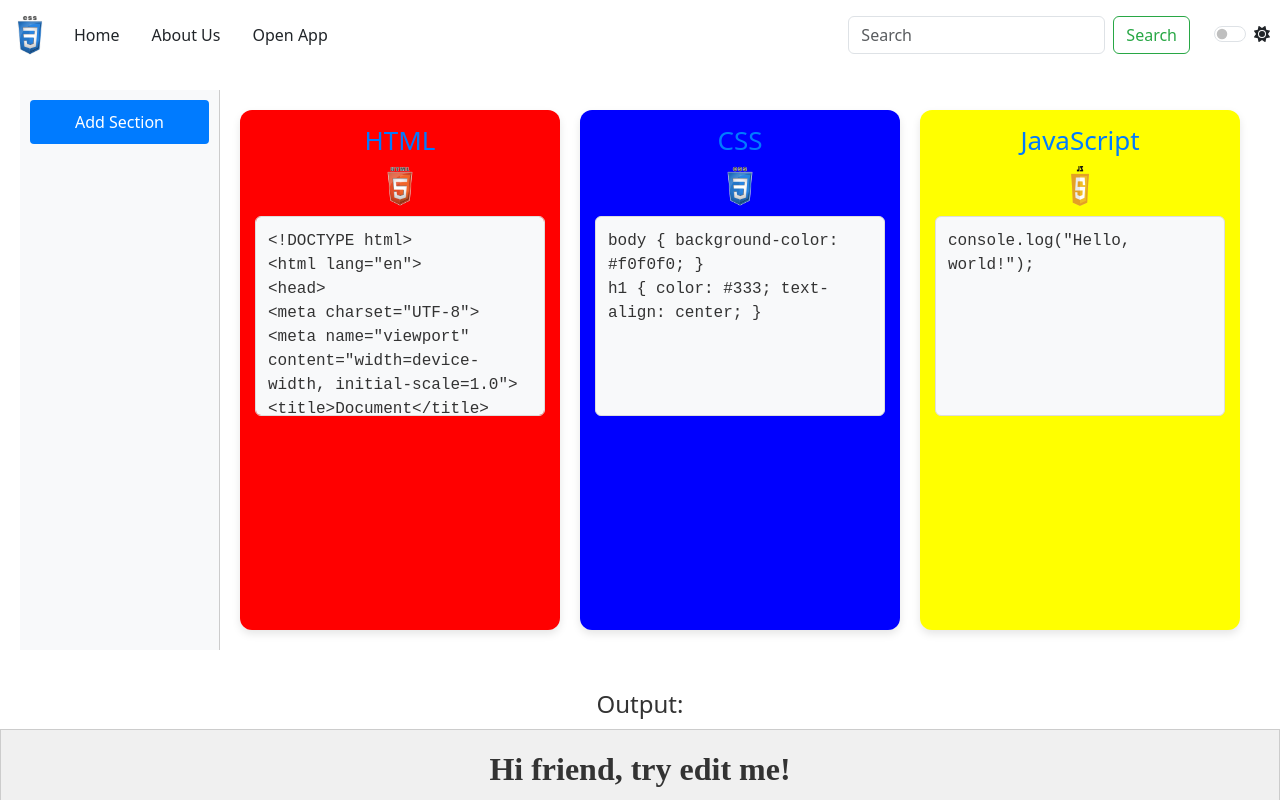
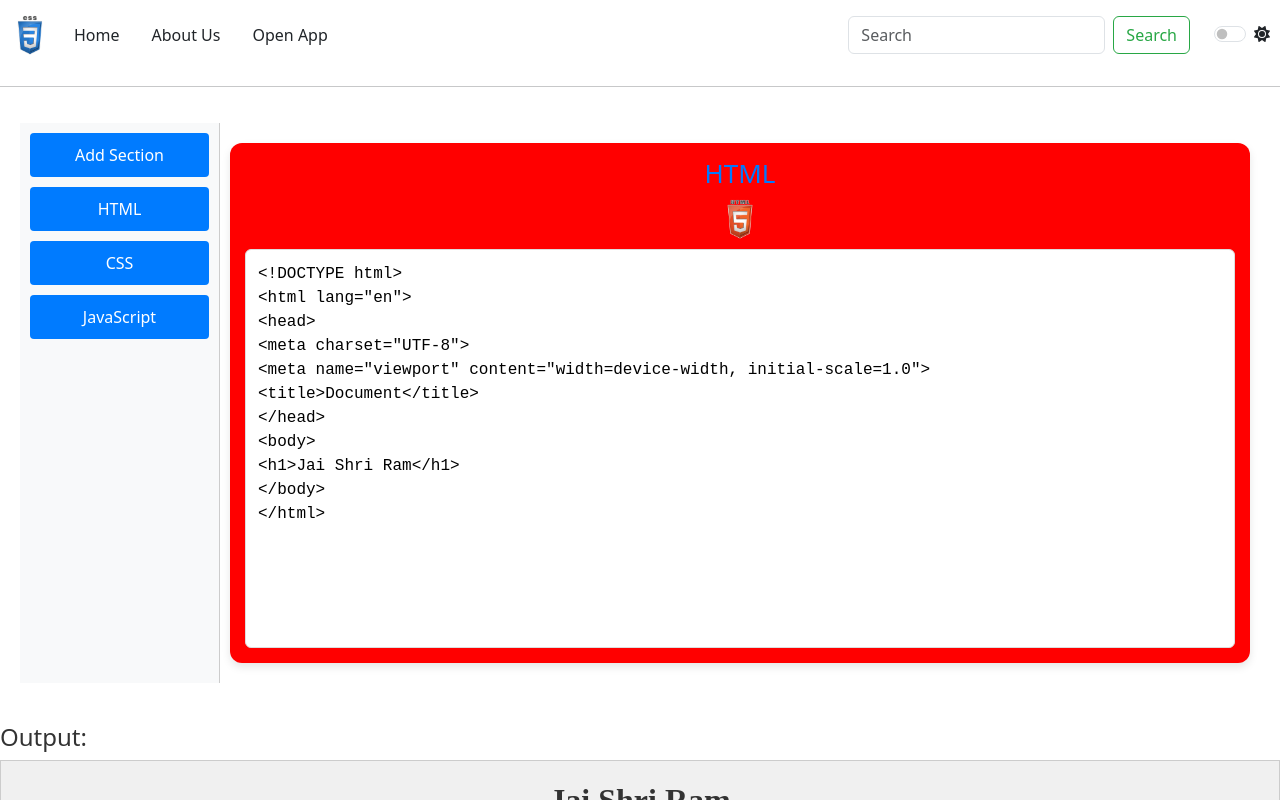
Before and after one commit to Ramharsh-aidev/Frontend-Projects, a React (Create React App) app in the folder React-Projects/code_editor/: page / in a window 1280 px wide. Shown: the top 800 px of the page. Built offline with nearby package versions, Linux system fonts and the light colour scheme.

Commit message:
debugging done for code editor part

```diff
--- a/React-Projects/code_editor/src/App.js
+++ b/React-Projects/code_editor/src/App.js
@@ -11,7 +11,7 @@ const App = () => {
         {
             title: 'HTML',
             logo: htmlLogo,
-            content: '<!DOCTYPE html>\n<html lang="en">\n<head>\n<meta charset="UTF-8">\n<meta name="viewport" content="width=device-width, initial-scale=1.0">\n<title>Document</title>\n</head>\n<body>\n<h1>Hi friend, try edit me!</h1>\n</body>\n</html>',
+            content: '<!DOCTYPE html>\n<html lang="en">\n<head>\n<meta charset="UTF-8">\n<meta name="viewport" content="width=device-width, initial-scale=1.0">\n<title>Document</title>\n</head>\n<body>\n<h1>Jai Shri Ram</h1>\n</body>\n</html>',
             color: 'red'
         },
         {
@@ -29,21 +29,37 @@ const App = () => {
     ];
 
     const [sections, setSections] = useState(initialSections);
+    const [customSections, setCustomSections] = useState([]);
+    const [activeSection, setActiveSection] = useState(initialSections[0].title);
 
-    const addSection = (title, logo, color) => {
-        setSections([...sections, { title, logo, content: '', color }]);
+    const addSection = () => {
+        if (customSections.length < 2) {
+            const newSectionIndex = customSections.length + 1;
+            const newSection = {
+                title: `Custom Section ${newSectionIndex}`,
+                logo: '',
+                content: '',
+                color: 'purple'
+            };
+            setCustomSections([...customSections, newSection]);
+        } else {
+            alert("You can only add up to 2 custom sections.");
+        }
     };
 
     const updateContent = (title, newContent) => {
-        setSections(sections.map(section =>
-            section.title === title ? { ...section, content: newContent } : section
-        ));
+        const updateSection = (section) =>
+            section.title === title ? { ...section, content: newContent } : section;
+
+        setSections(sections.map(updateSection));
+        setCustomSections(customSections.map(updateSection));
     };
 
     const generateOutput = () => {
         const htmlContent = sections.find(section => section.title === 'HTML')?.content || '';
         const cssContent = sections.find(section => section.title === 'CSS')?.content || '';
         const jsContent = sections.find(section => section.title === 'JavaScript')?.content || '';
+        const customContent = customSections.map(section => section.content).join('\n');
 
         return `
             <html>
@@ -52,6 +68,7 @@ const App = () => {
             </head>
             <body>
                 ${htmlContent}
+                ${customContent}
                 <script>${jsContent}</script>
             </body>
             </html>
@@ -60,8 +77,14 @@ const App = () => {
 
     return (
         <div className="App">
-            <Navbar />
-            <CodeEditor sections={sections} addSection={addSection} updateContent={updateContent} />
+            <Navbar /><hr></hr>
+            <CodeEditor
+                sections={[...sections, ...customSections]}
+                addSection={addSection}
+                updateContent={updateContent}
+                activeSection={activeSection}
+                setActiveSection={setActiveSection}
+            />
             <div className="output-area">
                 <h2>Output:</h2>
                 <iframe
--- a/React-Projects/code_editor/src/CSS_Files/CodeEditor.css
+++ b/React-Projects/code_editor/src/CSS_Files/CodeEditor.css
@@ -10,7 +10,7 @@
 .sidebar {
     width: 200px;
     padding: 10px;
-    background-color: #f8f9fa; /* Light grey background */
+    background-color: #f8f9fa;
     border-right: 1px solid #ccc;
 }
 
@@ -33,63 +33,48 @@
 /* Editor sections container */
 .editor-sections {
     display: flex;
-    flex-wrap: wrap;
+    flex-direction: column;
     flex: 1;
-    overflow-y: auto; /* Allows vertical scrolling */
+    height: 100%;
     padding: 10px;
+    overflow-y: auto;
 }
 
 /* Styling for the individual code editor sections */
 .code-editor-section {
-    flex: 1 1 300px; /* Minimum width */
-    max-width: 400px; /* Maximum width */
-    margin: 10px;
+    flex: 1;
+    margin: 10px 0;
     border-radius: 12px;
     padding: 15px;
     box-shadow: 0 4px 8px rgba(0, 0, 0, 0.1);
     display: flex;
     flex-direction: column;
-    transition: transform 0.2s, box-shadow 0.2s;
-    position: relative;
+    width: 100%;
+    height: 100%;
 }
 
-.code-editor-section:hover {
-    transform: translateY(-5px);
-    box-shadow: 0 6px 12px rgba(0, 0, 0, 0.2);
-}
-
-/* Logo styling */
-.section-logo {
-    width: 40px;
-    height: 40px;
-    margin: 0 auto 10px; /* Center logo */
-}
-
-/* Title styling */
-h2 {
-    text-align: center; /* Center title */
+.section-title {
+    text-align: center;
     font-size: 26px;
     margin: 0 0 10px;
     color: #007bff;
 }
 
-/* Area for code input */
-.code-editor-area {
-    margin-top: 15px;
-    flex: 1;
+.section-logo {
+    width: 40px;
+    height: 40px;
+    margin: 0 auto 10px;
 }
 
 /* Textarea styling */
 textarea {
     width: 100%;
-    height: 200px;
+    height: 100%;
     border: 1px solid #ddd;
     border-radius: 6px;
     padding: 12px;
     font-family: 'Courier New', monospace;
     resize: none;
-    background-color: #f8f9fa; /* Light grey background */
-    color: #333;
     transition: border-color 0.2s;
 }
 
@@ -111,10 +96,3 @@ textarea::placeholder {
     font-size: 24px;
     color: #333;
 }
-
-.output-display {
-    width: 100%;
-    height: 300px;
-    border: 1px solid #ccc;
-    background-color: #ffffff;
-}
--- a/React-Projects/code_editor/src/components/CodeEditor.jsx
+++ b/React-Projects/code_editor/src/components/CodeEditor.jsx
@@ -1,26 +1,33 @@
 import React from 'react';
 import '../CSS_Files/CodeEditor.css';
 
-const CodeEditor = ({ sections = [], addSection, updateContent }) => {
+const CodeEditor = ({ sections = [], addSection, updateContent, activeSection, setActiveSection }) => {
     return (
         <div className="code-editor-container">
             <div className="sidebar">
-                <button onClick={() => addSection('New Section', 'path/to/logo.png', 'purple')}>
-                    Add Section
+                <button onClick={addSection}>Add Section</button>
+                {sections.map((section, index) => (
+                    <button key={index} onClick={() => setActiveSection(section.title)}>
+                        {section.title}
                     </button>
+                ))}
             </div>
             <div className="editor-sections">
-                {sections.map((section) => (
+                {sections.map((section) =>
+                    section.title === activeSection && (
                         <div key={section.title} className="code-editor-section" style={{ backgroundColor: section.color }}>
                             <h2 className="section-title">{section.title}</h2>
+                            {section.logo && (
                                 <img src={section.logo} alt={`${section.title} logo`} className="section-logo" />
+                            )}
                             <textarea
                                 value={section.content}
                                 onChange={(e) => updateContent(section.title, e.target.value)}
                                 placeholder={`Write your ${section.title} code here...`}
                             />
                         </div>
-                ))}
+                    )
+                )}
             </div>
         </div>
     );
```
Also changed, not shown: React-Projects/code_editor/src/Images/html-log.png (deleted). Lines whose indentation alone changed are shown as unchanged.
